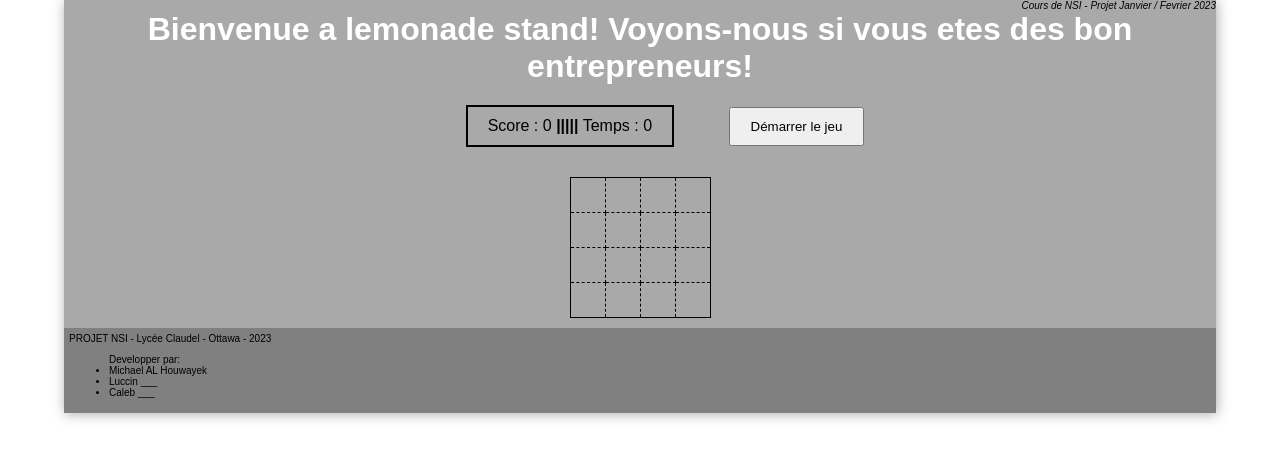
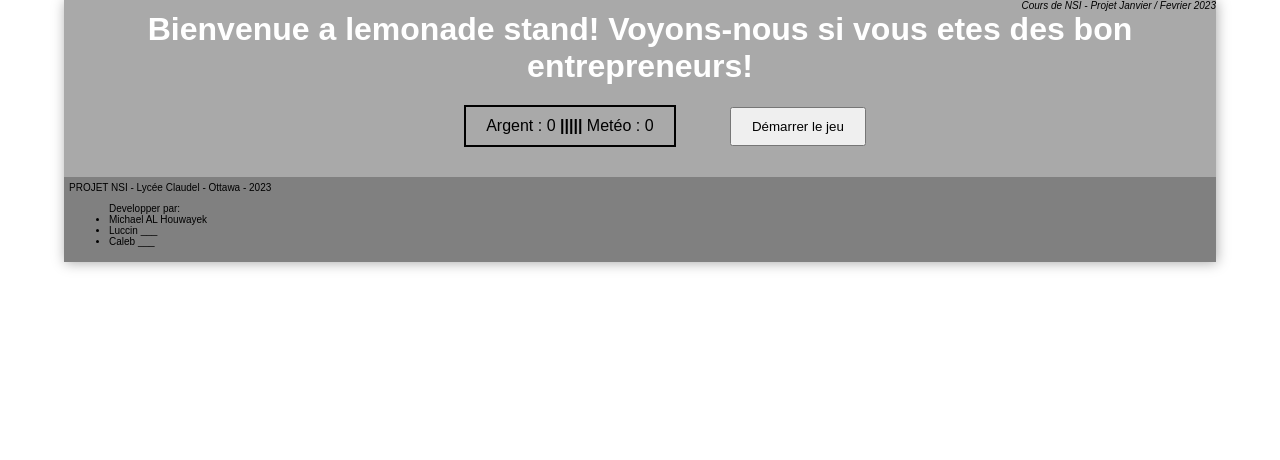
Before and after one commit to michaelalhouwayek/lemonadestand, a plain HTML site: page index.html in a window 1280 px wide. Drawn offline with Linux system fonts and the light colour scheme.

Commit message:
Add files via upload

```diff
--- a/index.html
+++ b/index.html
@@ -12,31 +12,34 @@
     <header>
         Cours de NSI - Projet Janvier / Fevrier 2023
     </header>
+    <h1 id="Titre">Bienvenue a lemonade stand! Voyons-nous si vous etes des bon entrepreneurs!</h1>
 
-    <h1>Bienvenue a lemonade stand! Voyons-nous si vous etes des bon entrepreneurs!</h1>
-
-    <section>
+    <section id="Statistiques">
 
         <div id="Compteurs">
-            Score : <span id="Score">0</span>
+            Argent : <span id="Argent">0</span>
             <b>|||||</b>
-            Temps : <span id="Temps">0</span>
+            Metéo : <span id="Meteo">0</span>
         </div>
 
         <input id="boutton" type="button" value="Démarrer le jeu" onclick="lancerJeu();" />
 
     </section>
 
-    <section>
-        <table>
+    <section id="jeu">
+        <div id="Stand">
 
-        </table>
+        </div>
+        <div id="Route">
+
+        </div>
+        <div id="Controlleur">
+
+        </div>
     </section>
 
     <footer>
-
         PROJET NSI - Lycée Claudel - Ottawa - 2023 <br />
-
         <ul>
             Developper par:
             <li> Michael AL Houwayek </li>
```
